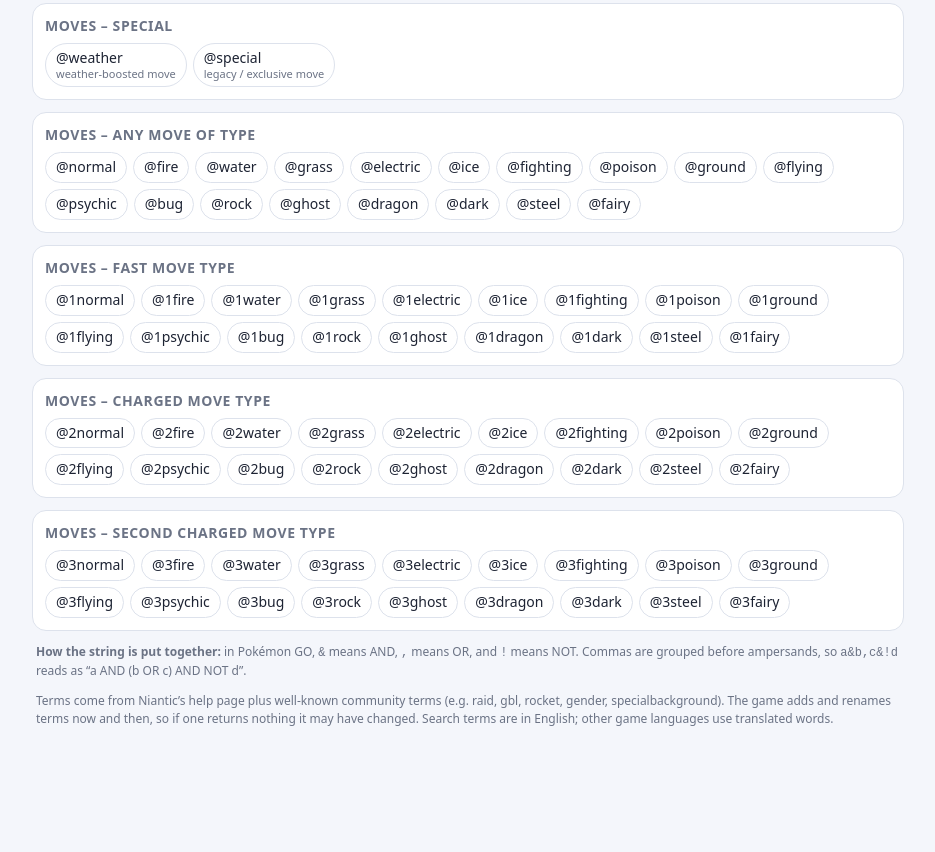
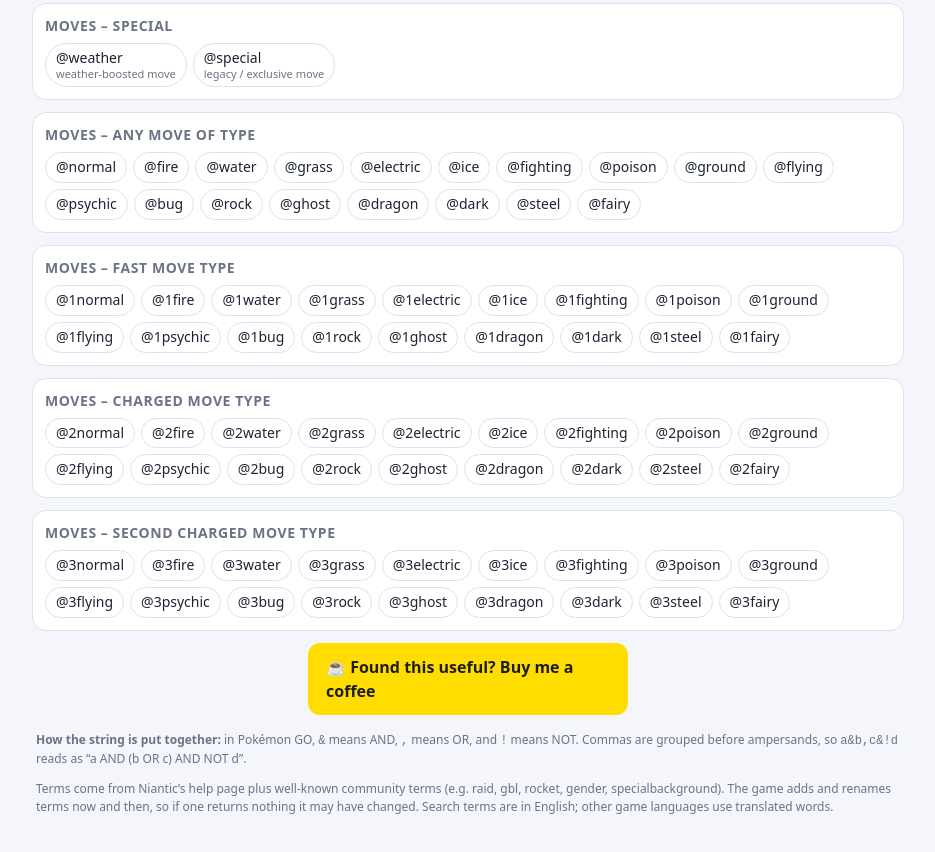
Before and after one commit to hurstmatthewm-png/pokemon-go-search, a plain HTML site: page index.html in a window 1280 px wide. Shown: the part 2398-3250 px from the top of the page, without its empty margins (172-1107 px from the left). Before the commit the page ends 3198 px from the top, so only its background shows below. Drawn offline with Linux system fonts and the light colour scheme.

Commit message:
Add Buy Me a Coffee button
Co-Authored-By: Claude Opus 5.5 <noreply@anthropic.com>
Claude-Session: https://claude.ai/code/session_01KZwqYjoRqFvsHF6VPYaQzy

```diff
--- a/index.html
+++ b/index.html
@@ -51,6 +51,8 @@
   .del{padding:4px 8px;border-radius:999px;font-size:12px;color:var(--ex)}
   .legend span{display:inline-block;margin-right:10px}
   input,textarea,select{font-size:16px!important}
+  .coffee{display:flex;align-items:center;justify-content:center;gap:8px;margin:4px auto 16px;max-width:320px;padding:12px 18px;border-radius:12px;background:#ffdd00;color:#1d1d1d;font-weight:700;text-decoration:none;font-size:16px}
+  .coffee:focus-visible{outline:3px solid var(--any);outline-offset:2px}
   footer{font-size:12px;color:var(--muted);padding:0 4px;line-height:1.5}
 </style>
 </head>
@@ -98,6 +100,7 @@
   <div id="lists"></div>
 
   <footer>
+    <a class="coffee" href="https://buymeacoffee.com/muttchew" target="_blank" rel="noopener">☕ Found this useful? Buy me a coffee</a>
     <p><b>How the string is put together:</b> in Pokémon GO, <code>&amp;</code> means AND, <code>,</code> means OR, and <code>!</code> means NOT. Commas are grouped before ampersands, so <code>a&amp;b,c&amp;!d</code> reads as “a AND (b OR c) AND NOT d”.</p>
     <p>Terms come from Niantic’s help page plus well-known community terms (e.g. raid, gbl, rocket, gender, specialbackground). The game adds and renames terms now and then, so if one returns nothing it may have changed. Search terms are in English; other game languages use translated words.</p>
   </footer>
```
